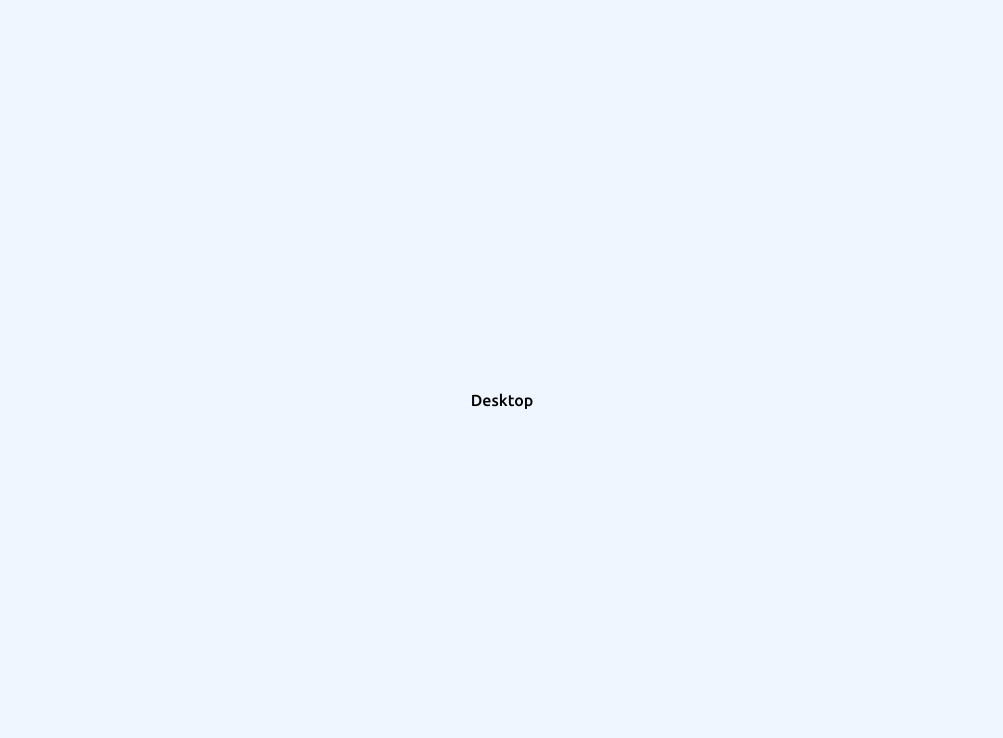
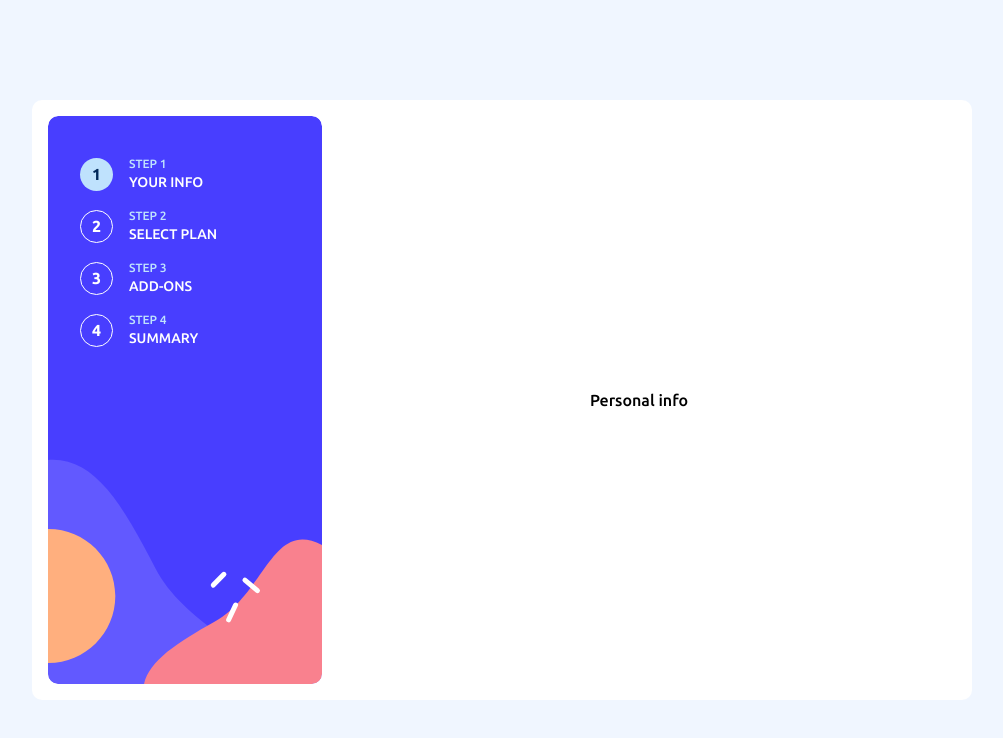
Before and after one commit to danmlarsen/fm-multi-step-form, a React (Vite) app: page / in a window 1280 px wide. Shown: the top 738 px of the page, without its empty margins (138-1141 px from the left). Built offline with nearby package versions, Linux system fonts and the light colour scheme.

Commit message:
Desktop layout

```diff
--- a/src/components/MultiStepForm.tsx
+++ b/src/components/MultiStepForm.tsx
@@ -32,8 +32,15 @@ export default function MultiStepForm() {
         </div>
       </div>
 
-      <div className="hidden min-h-screen place-items-center md:grid">
-        Desktop
+      <div className="hidden min-h-screen place-items-center px-6 md:grid">
+        <Card className="grid min-h-[600px] max-w-[940px] grid-cols-[auto_1fr] p-4">
+          <div className="w-[274px] rounded-[10px] bg-[url(/assets/images/bg-sidebar-desktop.svg)] bg-cover bg-no-repeat px-8 py-10">
+            <FormSteps />
+          </div>
+          <div className="grid place-items-center">
+            {formSteps[currentStep]}
+          </div>
+        </Card>
       </div>
     </>
   );
--- a/src/components/MultiStepFormSteps.tsx
+++ b/src/components/MultiStepFormSteps.tsx
@@ -1,10 +1,17 @@
+import { twMerge } from "tailwind-merge";
 import { useMultiStepForm } from "../context/FormContext";
 
-export default function FormSteps() {
+export default function FormSteps({
+  className,
+  ...props
+}: React.ComponentProps<"div">) {
   const { currentStep, handleSetStep } = useMultiStepForm();
 
   return (
-    <div className="flex gap-4 text-white">
+    <div
+      className={twMerge("flex gap-4 text-white md:flex-col", className)}
+      {...props}
+    >
       <FormStep
         stepNum={1}
         isActive={currentStep === 0}
@@ -47,15 +54,18 @@ export function FormStep({
   isActive?: boolean;
 }) {
   return (
-    <button onClick={onClick}>
+    <button
+      className="cursor-pointer md:flex md:items-center md:gap-4"
+      onClick={onClick}
+    >
       <div
         className={`grid size-[33px] place-items-center rounded-full font-bold ${isActive ? "bg-light-blue text-marine-blue" : "bg-blue border border-white"}`}
       >
         {stepNum}
       </div>
-      <div className="hidden md:block">
-        <div></div>
-        <div>{children}</div>
+      <div className="hidden text-left uppercase md:block">
+        <div className="text-light-blue text-xs">Step {stepNum}</div>
+        <div className="text-sm">{children}</div>
       </div>
     </button>
   );
--- a/src/components/ui/Card.tsx
+++ b/src/components/ui/Card.tsx
@@ -6,7 +6,7 @@ export default function Card({
 }: React.ComponentProps<"div">) {
   return (
     <div
-      className={twMerge("rounded-[10px] bg-white px-6 py-8", className)}
+      className={twMerge("w-full rounded-[10px] bg-white px-6 py-8", className)}
       {...props}
     />
   );
```
Also changed, not shown: public/assets/images/bg-sidebar-desktop.svg (renamed from src/assets/images/bg-sidebar-desktop.svg).
